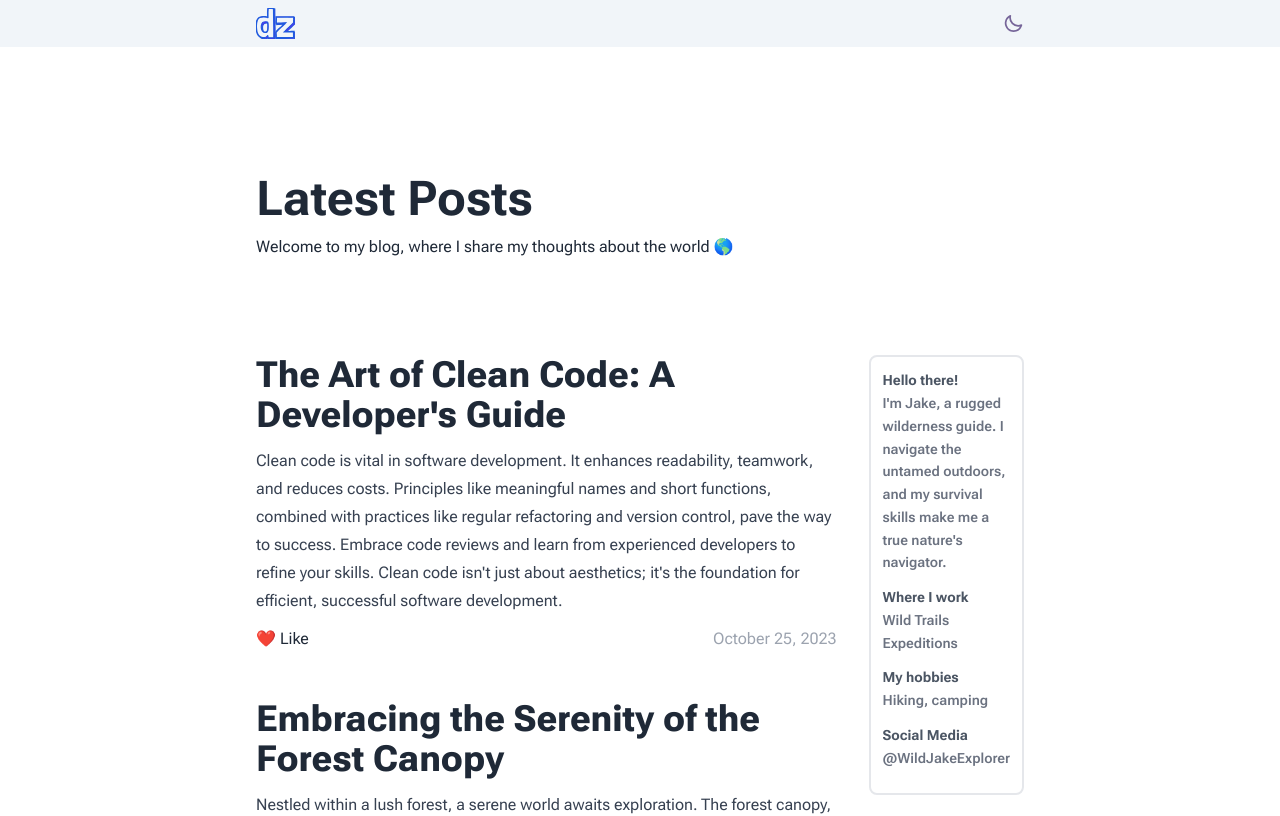
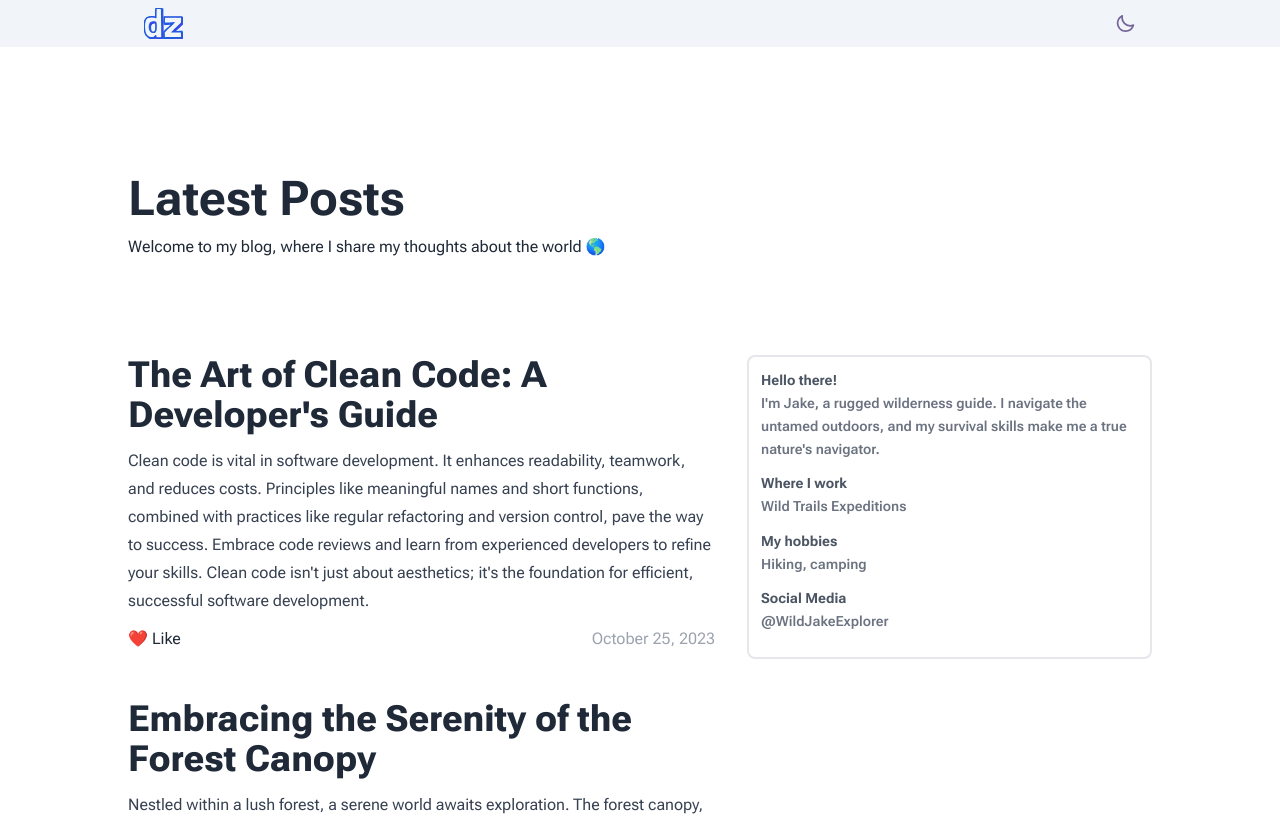
Before and after one commit to dentonzh/Eggspress, a Next.js app: page / in a window 1280 px wide. Shown: the top 816 px of the page. Built offline with nearby package versions, Linux system fonts and the light colour scheme; what tailwindcss-full-bleed would draw is missing.

Commit message:
Fix content overflow when inline code present

```diff
--- a/app/(blog)/blog/[slug]/page.tsx
+++ b/app/(blog)/blog/[slug]/page.tsx
@@ -6,6 +6,7 @@ import Sidebar from '../../../_components/Sidebar'
 import Toc from '../../_components/Toc'
 import rehypeSlug from 'rehype-slug'
 import remarkGfm from 'remark-gfm'
+import Link from 'next/link'
 
 export async function generateStaticParams() {
   const slugs = getPostSlugs()
@@ -26,11 +27,12 @@ const PostPage =  async ( {params}: {params: {slug: string}} ) => {
   return (
     <div className="flex flex-wrap">
       <div className="w-full mb-12 pt-32 pb-12 text-gray-800 dark:text-gray-100 bleed-bg bleed-slate-100 dark:bleed-gray-900">
-        <h1 className="text-5xl font-bold mb-3">{`${frontmatter.title}`}</h1>
+        {frontmatter.category && <Link href={`/${frontmatter.category}`}><div className="mb-3">{frontmatter.category}</div></Link>}
+        <h1 className="text-5xl font-bold mb-3 -ml-0.5">{`${frontmatter.title}`}</h1>
         <div>{convertDate(frontmatter.publishDate)}</div>
       </div>
       <div className="flex justify-between w-full">
-        <div className="">
+        <div className="overflow-x-scroll">
           <div className="mb-12 lg:hidden">
             <div className="text-blue-700 dark:text-blue-200 font-bold">Jump to...</div>
             <Toc />
--- a/app/globals.css
+++ b/app/globals.css
@@ -20,7 +20,7 @@ body {
   width: 100vw;
   color: rgb(var(--foreground-rgb));
 }
-
+/*
 .container {
   @apply mx-auto xs:w-5/6 sm:w-2/3 md:w-3/5;
-}
+} */
--- a/tailwind.config.ts
+++ b/tailwind.config.ts
@@ -15,6 +15,16 @@ const config: Config = {
       'xs': '480px',
       ...defaultTheme.screens
     },
+    container: {
+      center: true,
+      padding: '1rem',
+      screens: {
+        xs: '450px',
+        mobile: '560px',
+        tablet: '640px',
+        desktop: '1024px'
+      }
+    },
     extend: {
       backgroundImage: {
         'gradient-radial': 'radial-gradient(var(--tw-gradient-stops))',
```
